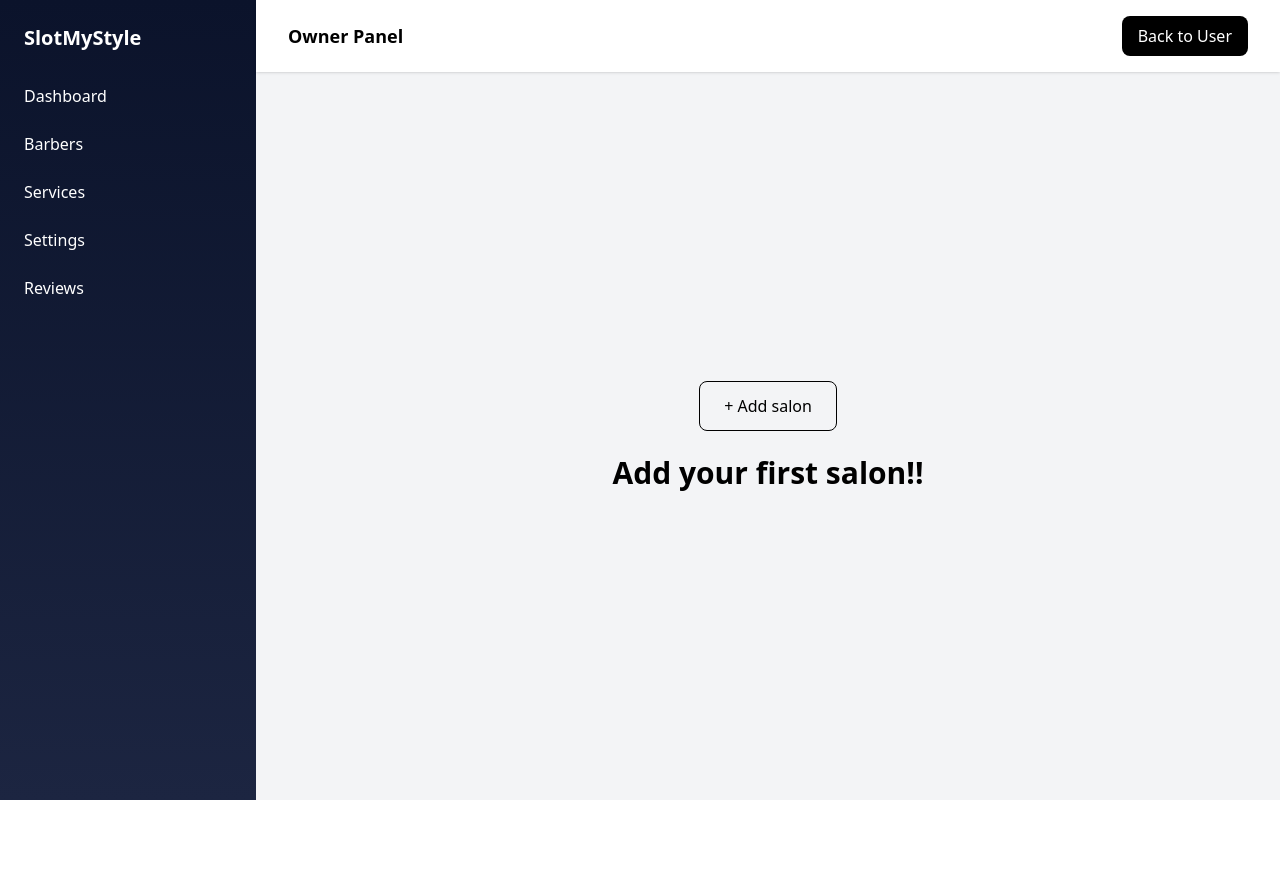
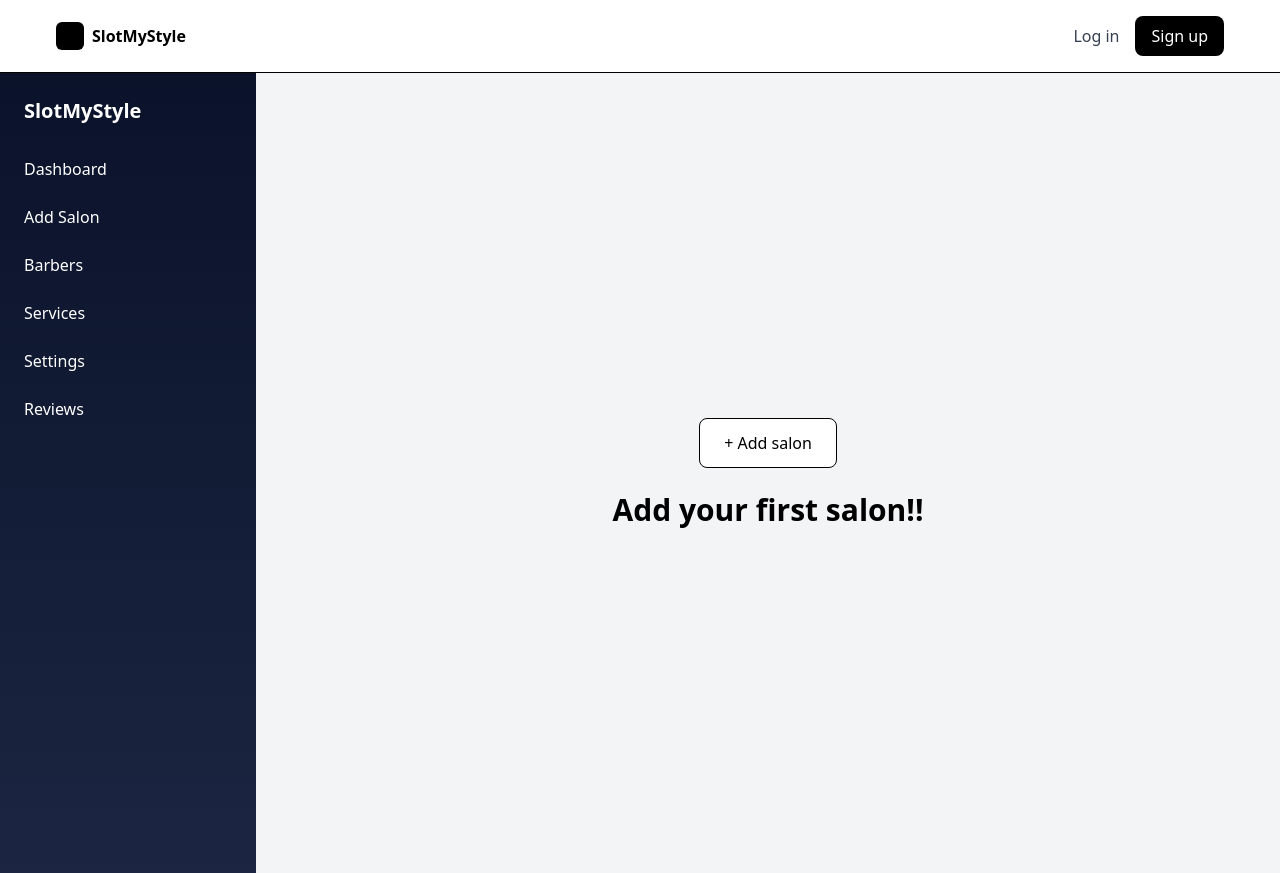
Before and after one commit to Yashraj39/salon-frontend-vercel, a React app: page /owner-dashboard in a window 1280 px wide. Before the commit the page ends 800 px from the top, so only its background shows below. Built offline with nearby package versions, Linux system fonts and the light colour scheme; the HTML template or start-up script is replaced by a standard one.

Commit message:
Owner Dashoboard updated

```diff
--- a/src/OwnerDashboard.jsx
+++ b/src/OwnerDashboard.jsx
@@ -1,17 +1,22 @@
 import React from 'react'
 import { useNavigate } from 'react-router-dom'
+import Navbar from './componenets/Navbar'
 
 export default function OwnerDashboard() {
   const navigate = useNavigate()
 
   return (
-    <div className='flex min-h-screen bg-gray-100'>
+    <div className='min-h-screen bg-gray-100 flex flex-col'>
+      <Navbar />
+
+      <div className='flex flex-1'>
         {/* Sidebar */}
-      <div className='w-64 bg-gradient-to-b from-[#0B132B] to-[#1C2541] text-white p-6'>
+        <div className='w-64 bg-gradient-to-b from-[#0B132B] to-[#1C2541] text-white px-6 py-6 min-h-screen'>
           <h2 className='text-xl font-semibold mb-8'>SlotMyStyle</h2>
 
           <ul className='space-y-6'>
             <li className='cursor-pointer font-medium'>Dashboard</li>
+            <li onClick={() => navigate('/owner/add-salon')} className='cursor-pointer'>Add Salon</li>
             <li className='cursor-pointer'>Barbers</li>
             <li className='cursor-pointer'>Services</li>
             <li className='cursor-pointer'>Settings</li>
@@ -20,26 +25,13 @@ export default function OwnerDashboard() {
         </div>
 
         {/* Main Content */}
-      <div className='flex-1 flex flex-col'>
-        {/* Top Header */}
-        <div className='bg-white shadow px-8 py-4 flex justify-between items-center'>
-          <h2 className='text-lg font-semibold'>Owner Panel</h2>
-
-          <button
-            onClick={() => navigate('/success')}
-            className='bg-black text-white px-4 py-2 rounded-lg'
-          >
-            Back to User
-          </button>
-        </div>
-
-        {/* Empty State */}
         <div className='flex-1 flex flex-col items-center justify-center'>
-          <button className='border px-6 py-3 rounded-lg mb-6'>
+          <button onClick={() => navigate('/owner/add-salon')} className='border px-6 py-3 rounded-lg mb-6 bg-white'>
             + Add salon
           </button>
 
           <h1 className='text-3xl font-semibold'>Add your first salon!!</h1>
+
         </div>
       </div>
     </div>
--- a/src/componenets/Navbar.jsx
+++ b/src/componenets/Navbar.jsx
@@ -3,6 +3,7 @@ import { FiBell, FiUser, FiMenu } from 'react-icons/fi'
 import { FaShoppingCart } from 'react-icons/fa'
 import React, { useEffect, useState, useRef } from 'react'
 import toast, { Toaster } from 'react-hot-toast'
+const isOwnerPage = location.pathname.startsWith('/owner')
 
 const BASE_URL = 'https://render-qs89.onrender.com'
 
@@ -27,6 +28,7 @@ const removeOwnerApplication = (userId) => {
 export default function Navbar() {
   const navigate = useNavigate()
   const location = useLocation()
+  const isOwnerPanel = location.pathname.startsWith('/owner')
   const isLoggedIn = !!localStorage.getItem('user')
 
   const user = JSON.parse(localStorage.getItem('user')) || {}
@@ -264,6 +266,8 @@ export default function Navbar() {
           ) : (
             <>
               {/* Desktop Menu */}
+              {/* Desktop Menu (hide on owner pages) */}
+              {!isOwnerPanel && (
                 <div className='hidden md:flex items-center gap-8 text-sm'>
                   <span
                     onClick={() => navigate('/success')}
@@ -271,13 +275,11 @@ export default function Navbar() {
                   >
                     Home
                   </span>
-                <span
-                  onClick={() => navigate('/bookings')}
-                  className='cursor-pointer'
-                >
+                  <span onClick={() => navigate('/bookings')} className='cursor-pointer'>
                     My Bookings
                   </span>
                 </div>
+              )}
 
               {/* Right Icons */}
               <div className='flex items-center gap-4 md:gap-6 relative'>
@@ -304,8 +306,7 @@ export default function Navbar() {
                     fixed md:absolute top-20 md:top-10 left-1/2 md:left-auto -translate-x-1/2 md:translate-x-0 md:right-0
                     w-[95%] max-w-sm md:w-80 bg-white shadow-2xl rounded-2xl p-5 z-50
                     transition-all duration-300 ease-in-out
-                    ${
-                      showCartDropdown
+                    ${showCartDropdown
                         ? 'opacity-100 visible translate-y-0'
                         : 'opacity-0 invisible translate-y-3'
                       }
@@ -364,12 +365,21 @@ export default function Navbar() {
                       Owner Pending
                     </button>
                   ) : ownerStatus === 'APPROVED' ? (
+                    isOwnerPanel ? (
+                      <button
+                        onClick={() => navigate('/success')}
+                        className='bg-black text-white px-4 py-2 rounded-lg text-sm font-medium'
+                      >
+                        Switch to User
+                      </button>
+                    ) : (
                       <button
                         onClick={() => navigate('/owner-dashboard')}
                         className='border px-4 py-1.5 rounded-lg text-sm font-medium bg-green-600 text-white'
                       >
-                      Owner
+                        Switch to Owner
                       </button>
+                    )
                   ) : (
                     // Only wrap Become Owner button in a "group"
                     <div className='group relative inline-block'>
@@ -564,8 +574,7 @@ export default function Navbar() {
                     setAgreed(false)
                   }
                 }}
-                className={`w-full py-3 rounded-lg font-medium transition ${
-                  agreed
+                className={`w-full py-3 rounded-lg font-medium transition ${agreed
                   ? 'bg-black text-white'
                   : 'bg-gray-300 text-gray-500 cursor-not-allowed'
                   }`}
```
Also changed, not shown: src/pages/AddSalon.jsx (added). Lines whose indentation alone changed are shown as unchanged.
